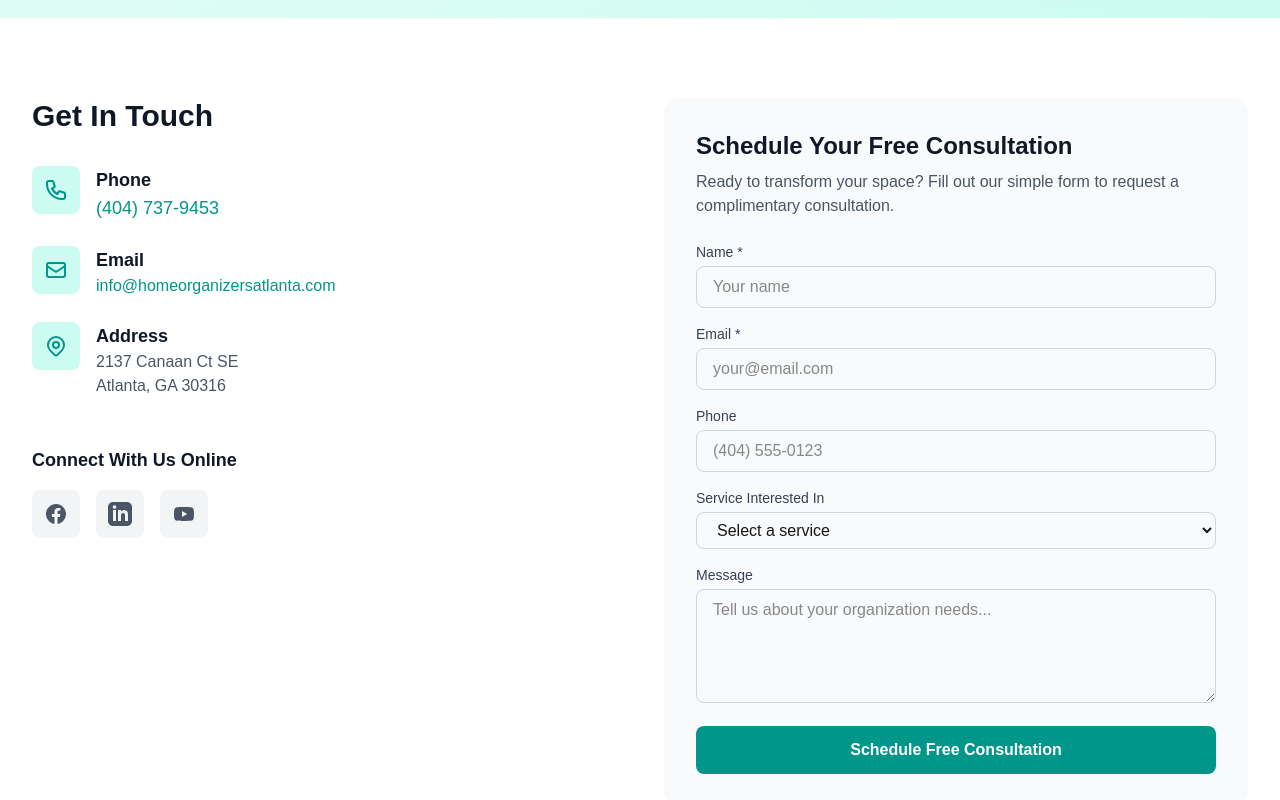
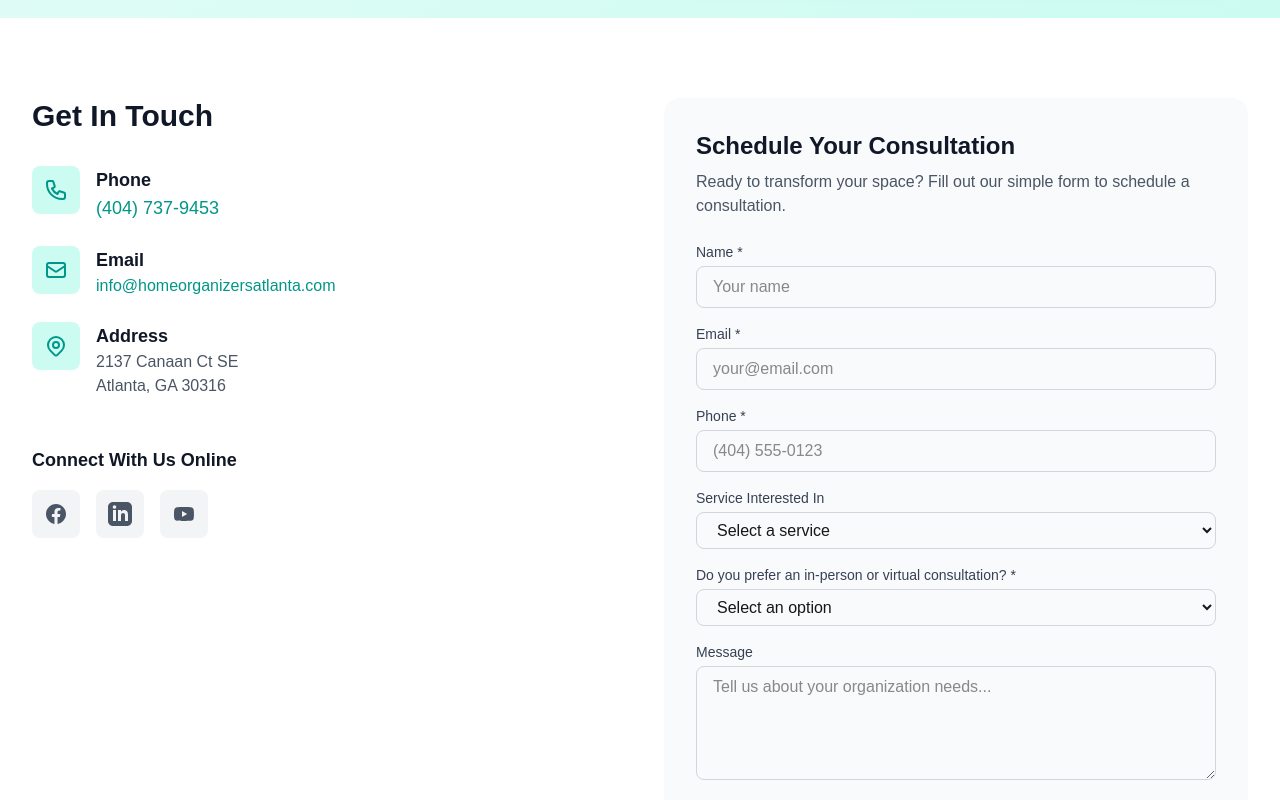
Before and after one commit to mperlmutter83/home-organizers-atlanta, a Next.js app: page /contact in a window 1280 px wide. Shown: the part 660-1460 px from the top of the page. Built offline with nearby package versions, Linux system fonts and the light colour scheme.

Commit message:
Add in-person/virtual consultation field with conditional address; remove free consultation wording; wire form to CRM

```diff
--- a/src/app/about/page.tsx
+++ b/src/app/about/page.tsx
@@ -66,7 +66,7 @@ export default function AboutPage() {
                 href="/contact"
                 className="inline-block bg-teal-600 text-white px-8 py-4 rounded-lg font-semibold hover:bg-teal-700 transition-colors"
               >
-                Schedule Your Free Consultation
+                Schedule Your Consultation
               </Link>
             </div>
             <div>
@@ -157,13 +157,13 @@ export default function AboutPage() {
         <div className="max-w-4xl mx-auto px-4 sm:px-6 lg:px-8 text-center">
           <h2 className="text-3xl lg:text-4xl font-bold text-white mb-6">Transform Your Space with Our Expertise</h2>
           <p className="text-xl text-teal-100 mb-8">
-            Discover how our tailored organization solutions can bring harmony to your home or office. Schedule a free consultation today and let us show you the path to a clutter-free life.
+            Discover how our tailored organization solutions can bring harmony to your home or office. Schedule a consultation today and let us show you the path to a clutter-free life.
           </p>
           <Link
             href="/contact"
             className="inline-block bg-white text-teal-700 px-8 py-4 rounded-lg font-semibold hover:bg-teal-50 transition-colors"
           >
-            Book Your Free Consultation
+            Book Your Consultation
           </Link>
         </div>
       </section>
--- a/src/app/api/lead/route.ts
+++ b/src/app/api/lead/route.ts
@@ -1,46 +1,56 @@
 import { NextRequest, NextResponse } from 'next/server';
+
+// Forwards leads to the Yes Crew CRM form endpoint for Home Organizers Atlanta.
+// The provider is resolved there from the opaque form_key — never spoofable.
+const CRM_FORM_URL =
+  'https://yescrew-dashboard.vercel.app/api/forms/89e7674040894acdb3292d9472b61637/submit';
 
 export async function POST(request: NextRequest) {
   try {
     const body = await request.json();
-    const { name, email, phone, service, message } = body;
+    const { name, email, phone, service, consultationType, address, message, submission_id, elapsed_ms, company_website } = body;
 
-    // Validate required fields
-    if (!name || !email) {
+    // Validate required fields (phone is required by the CRM endpoint)
+    if (!name || !email || !phone) {
       return NextResponse.json(
-        { error: 'Name and email are required' },
+        { error: 'Name, email, and phone are required' },
         { status: 400 }
       );
     }
 
-    // TODO: Replace with your actual CRM/webhook endpoint
-    // Example: Send to a webhook
-    // const webhookUrl = process.env.LEAD_WEBHOOK_URL;
-    // if (webhookUrl) {
-    //   await fetch(webhookUrl, {
-    //     method: 'POST',
-    //     headers: { 'Content-Type': 'application/json' },
-    //     body: JSON.stringify({
-    //       name,
-    //       email,
-    //       phone,
-    //       service,
-    //       message,
-    //       source: 'homeorganizersatlanta.com',
-    //       submitted_at: new Date().toISOString(),
-    //     }),
-    //   });
-    // }
+    const serviceLabels: Record<string, string> = {
+      'home-organization': 'Home Organization',
+      'office-organization': 'Office Organization',
+      'move-in-out': 'Move-In / Move-Out',
+      'custom-closet': 'Custom Closet Design',
+      'decluttering': 'Decluttering',
+    };
 
-    // For now, just log the lead (visible in Vercel logs)
-    console.log('New lead received:', {
-      name,
-      email,
-      phone,
-      service,
-      message,
-      submitted_at: new Date().toISOString(),
+    const parts = [
+      service ? `Service: ${serviceLabels[service] ?? service}` : null,
+      consultationType ? `Consultation preference: ${consultationType === 'in-person' ? 'In-Person' : 'Virtual'}` : null,
+      consultationType === 'in-person' && address ? `Address: ${address}` : null,
+      message || null,
+    ].filter(Boolean);
+
+    const crmResponse = await fetch(CRM_FORM_URL, {
+      method: 'POST',
+      headers: { 'Content-Type': 'application/json' },
+      body: JSON.stringify({
+        name,
+        email,
+        phone,
+        service_needed: parts.join(' | ') || null,
+        submission_id,
+        elapsed_ms,
+        company_website, // honeypot passthrough
+      }),
     });
+
+    if (!crmResponse.ok) {
+      console.error('CRM form submit failed:', crmResponse.status);
+      return NextResponse.json({ error: 'Failed to submit lead' }, { status: 500 });
+    }
 
     return NextResponse.json({ success: true });
   } catch (error) {
--- a/src/app/contact/page.tsx
+++ b/src/app/contact/page.tsx
@@ -3,7 +3,7 @@ import LeadForm from '@/components/LeadForm';
 
 export const metadata: Metadata = {
   title: 'Contact Us',
-  description: 'Contact Home Organizers Atlanta for a free consultation. Call (404) 737-9453 or fill out our form. Serving Atlanta and surrounding areas.',
+  description: 'Contact Home Organizers Atlanta to schedule a consultation. Call (404) 737-9453 or fill out our form. Serving Atlanta and surrounding areas.',
 };
 
 export default function ContactPage() {
@@ -14,7 +14,7 @@ export default function ContactPage() {
     },
     {
       question: 'How does the consultation process work?',
-      answer: 'Our free consultation involves an in-depth discussion to understand your goals, followed by an assessment of your space to create a customized plan.',
+      answer: 'Our consultation involves an in-depth discussion to understand your goals, followed by an assessment of your space to create a customized plan.',
     },
     {
       question: 'What areas do you serve?',
@@ -158,9 +158,9 @@ export default function ContactPage() {
             {/* Lead Form */}
             <div>
               <div className="bg-gray-50 rounded-2xl p-8">
-                <h2 className="text-2xl font-bold text-gray-900 mb-2">Schedule Your Free Consultation</h2>
+                <h2 className="text-2xl font-bold text-gray-900 mb-2">Schedule Your Consultation</h2>
                 <p className="text-gray-600 mb-6">
-                  Ready to transform your space? Fill out our simple form to request a complimentary consultation.
+                  Ready to transform your space? Fill out our simple form to schedule a consultation.
                 </p>
                 <LeadForm />
               </div>
@@ -198,9 +198,9 @@ export default function ContactPage() {
       {/* CTA */}
       <section className="py-20 bg-teal-700">
         <div className="max-w-4xl mx-auto px-4 sm:px-6 lg:px-8 text-center">
-          <h2 className="text-3xl lg:text-4xl font-bold text-white mb-6">Schedule Your Free Consultation Today</h2>
+          <h2 className="text-3xl lg:text-4xl font-bold text-white mb-6">Schedule Your Consultation Today</h2>
           <p className="text-xl text-teal-100 mb-8">
-            Ready to take control of your space and reduce stress? Book a complimentary consultation with our experts.
+            Ready to take control of your space and reduce stress? Book a consultation with our experts.
           </p>
           <a
             href="tel:+14047379453"
--- a/src/app/layout.tsx
+++ b/src/app/layout.tsx
@@ -19,7 +19,7 @@ export const metadata: Metadata = {
     default: "Home Organizers Atlanta | Professional Organization Services",
     template: "%s | Home Organizers Atlanta",
   },
-  description: "Transform your space with Atlanta's premier home and office organization experts. Free consultations. Serving Atlanta and surrounding areas since 2010.",
+  description: "Transform your space with Atlanta's premier home and office organization experts. Serving Atlanta and surrounding areas since 2010.",
   keywords: ["home organization", "professional organizer", "Atlanta organizer", "decluttering", "office organization", "closet organization"],
   openGraph: {
     title: "Home Organizers Atlanta | Professional Organization Services",
--- a/src/app/services/page.tsx
+++ b/src/app/services/page.tsx
@@ -71,7 +71,7 @@ export default function ServicesPage() {
                 href="/contact"
                 className="inline-block bg-teal-600 text-white px-8 py-4 rounded-lg font-semibold hover:bg-teal-700 transition-colors"
               >
-                Get Your Free Consultation
+                Schedule Your Consultation
               </Link>
             </div>
             <div>
@@ -163,7 +163,7 @@ export default function ServicesPage() {
       <section className="py-20 bg-teal-50">
         <div className="max-w-3xl mx-auto px-4 sm:px-6 lg:px-8">
           <div className="text-center mb-12">
-            <h2 className="text-3xl lg:text-4xl font-bold text-gray-900 mb-4">Schedule Your Free Consultation Today</h2>
+            <h2 className="text-3xl lg:text-4xl font-bold text-gray-900 mb-4">Schedule Your Consultation Today</h2>
             <p className="text-xl text-gray-600">
               Discover how our organization services can transform your space and simplify your life.
             </p>
@@ -180,14 +180,14 @@ export default function ServicesPage() {
         <div className="max-w-4xl mx-auto px-4 sm:px-6 lg:px-8 text-center">
           <h2 className="text-3xl lg:text-4xl font-bold text-white mb-6">Transform Your Space Today</h2>
           <p className="text-xl text-teal-100 mb-8">
-            Ready to reclaim your space and bring order to your life? Contact us now to schedule a complimentary consultation and discover how our expert team can help you create lasting organization solutions tailored to your needs.
+            Ready to reclaim your space and bring order to your life? Contact us now to schedule a consultation and discover how our expert team can help you create lasting organization solutions tailored to your needs.
           </p>
           <div className="flex flex-col sm:flex-row gap-4 justify-center">
             <Link
               href="/contact"
               className="bg-white text-teal-700 px-8 py-4 rounded-lg font-semibold hover:bg-teal-50 transition-colors"
             >
-              Schedule Your Free Consultation
+              Schedule Your Consultation
             </Link>
             <a
               href="tel:+14047379453"
--- a/src/components/LeadForm.tsx
+++ b/src/components/LeadForm.tsx
@@ -1,6 +1,6 @@
 'use client';
 
-import { useState } from 'react';
+import { useState, useRef } from 'react';
 
 interface LeadFormProps {
   className?: string;
@@ -12,25 +12,36 @@ export default function LeadForm({ className = '' }: LeadFormProps) {
     email: '',
     phone: '',
     service: '',
+    consultationType: '',
+    address: '',
     message: '',
   });
   const [status, setStatus] = useState<'idle' | 'submitting' | 'success' | 'error'>('idle');
+  // Spam-gate metadata (matches CRM expectations)
+  const submissionId = useRef<string>(crypto.randomUUID());
+  const startedAt = useRef<number>(Date.now());
 
   const handleSubmit = async (e: React.FormEvent) => {
     e.preventDefault();
     setStatus('submitting');
 
-    // TODO: Replace with your webhook/CRM endpoint
     try {
       const response = await fetch('/api/lead', {
         method: 'POST',
         headers: { 'Content-Type': 'application/json' },
-        body: JSON.stringify(formData),
+        body: JSON.stringify({
+          ...formData,
+          submission_id: submissionId.current,
+          elapsed_ms: Date.now() - startedAt.current,
+          company_website: (document.getElementById('company_website') as HTMLInputElement)?.value ?? '',
+        }),
       });
 
       if (response.ok) {
         setStatus('success');
-        setFormData({ name: '', email: '', phone: '', service: '', message: '' });
+        setFormData({ name: '', email: '', phone: '', service: '', consultationType: '', address: '', message: '' });
+        submissionId.current = crypto.randomUUID();
+        startedAt.current = Date.now();
       } else {
         setStatus('error');
       }
@@ -39,8 +50,22 @@ export default function LeadForm({ className = '' }: LeadFormProps) {
     }
   };
 
+  const inputClass =
+    'w-full px-4 py-2 border border-gray-300 rounded-lg focus:ring-2 focus:ring-teal-500 focus:border-teal-500';
+
   return (
     <form onSubmit={handleSubmit} className={`space-y-4 ${className}`}>
+      {/* Honeypot — invisible to humans, bots fill it and get silently dropped */}
+      <input
+        type="text"
+        id="company_website"
+        name="company_website"
+        tabIndex={-1}
+        autoComplete="off"
+        className="absolute -left-[9999px] w-px h-px opacity-0"
+        aria-hidden="true"
+      />
+
       <div>
         <label htmlFor="name" className="block text-sm font-medium text-gray-700 mb-1">
           Name *
@@ -51,7 +76,7 @@ export default function LeadForm({ className = '' }: LeadFormProps) {
           required
           value={formData.name}
           onChange={(e) => setFormData({ ...formData, name: e.target.value })}
-          className="w-full px-4 py-2 border border-gray-300 rounded-lg focus:ring-2 focus:ring-teal-500 focus:border-teal-500"
+          className={inputClass}
           placeholder="Your name"
         />
       </div>
@@ -66,21 +91,22 @@ export default function LeadForm({ className = '' }: LeadFormProps) {
           required
           value={formData.email}
           onChange={(e) => setFormData({ ...formData, email: e.target.value })}
-          className="w-full px-4 py-2 border border-gray-300 rounded-lg focus:ring-2 focus:ring-teal-500 focus:border-teal-500"
+          className={inputClass}
           placeholder="your@email.com"
         />
       </div>
 
       <div>
         <label htmlFor="phone" className="block text-sm font-medium text-gray-700 mb-1">
-          Phone
+          Phone *
         </label>
         <input
           type="tel"
           id="phone"
+          required
           value={formData.phone}
           onChange={(e) => setFormData({ ...formData, phone: e.target.value })}
-          className="w-full px-4 py-2 border border-gray-300 rounded-lg focus:ring-2 focus:ring-teal-500 focus:border-teal-500"
+          className={inputClass}
           placeholder="(404) 555-0123"
         />
       </div>
@@ -93,7 +119,7 @@ export default function LeadForm({ className = '' }: LeadFormProps) {
           id="service"
           value={formData.service}
           onChange={(e) => setFormData({ ...formData, service: e.target.value })}
-          className="w-full px-4 py-2 border border-gray-300 rounded-lg focus:ring-2 focus:ring-teal-500 focus:border-teal-500"
+          className={inputClass}
         >
           <option value="">Select a service</option>
           <option value="home-organization">Home Organization</option>
@@ -105,6 +131,40 @@ export default function LeadForm({ className = '' }: LeadFormProps) {
       </div>
 
       <div>
+        <label htmlFor="consultationType" className="block text-sm font-medium text-gray-700 mb-1">
+          Do you prefer an in-person or virtual consultation? *
+        </label>
+        <select
+          id="consultationType"
+          required
+          value={formData.consultationType}
+          onChange={(e) => setFormData({ ...formData, consultationType: e.target.value, address: '' })}
+          className={inputClass}
+        >
+          <option value="">Select an option</option>
+          <option value="in-person">In-Person Consultation</option>
+          <option value="virtual">Virtual Consultation</option>
+        </select>
+      </div>
+
+      {formData.consultationType === 'in-person' && (
+        <div>
+          <label htmlFor="address" className="block text-sm font-medium text-gray-700 mb-1">
+            Your Address *
+          </label>
+          <textarea
+            id="address"
+            required
+            rows={2}
+            value={formData.address}
+            onChange={(e) => setFormData({ ...formData, address: e.target.value })}
+            className={inputClass}
+            placeholder="Street address, city, ZIP"
+          />
+        </div>
+      )}
+
+      <div>
         <label htmlFor="message" className="block text-sm font-medium text-gray-700 mb-1">
           Message
         </label>
@@ -113,7 +173,7 @@ export default function LeadForm({ className = '' }: LeadFormProps) {
           rows={4}
           value={formData.message}
           onChange={(e) => setFormData({ ...formData, message: e.target.value })}
-          className="w-full px-4 py-2 border border-gray-300 rounded-lg focus:ring-2 focus:ring-teal-500 focus:border-teal-500"
+          className={inputClass}
           placeholder="Tell us about your organization needs..."
         />
       </div>
@@ -123,7 +183,7 @@ export default function LeadForm({ className = '' }: LeadFormProps) {
         disabled={status === 'submitting'}
         className="w-full bg-teal-600 text-white py-3 px-6 rounded-lg font-semibold hover:bg-teal-700 transition-colors disabled:opacity-50 disabled:cursor-not-allowed"
       >
-        {status === 'submitting' ? 'Sending...' : 'Schedule Free Consultation'}
+        {status === 'submitting' ? 'Sending...' : 'Schedule Consultation'}
       </button>
 
       {status === 'success' && (
```
